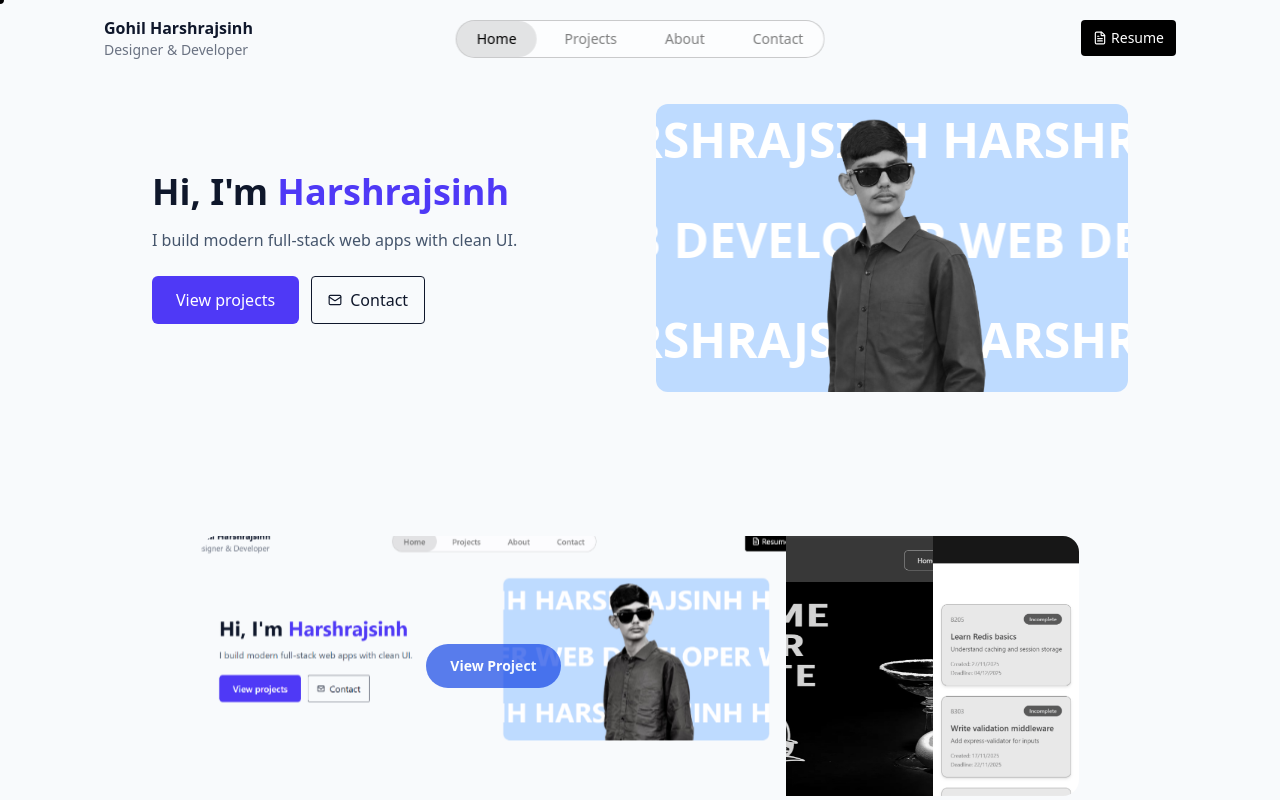
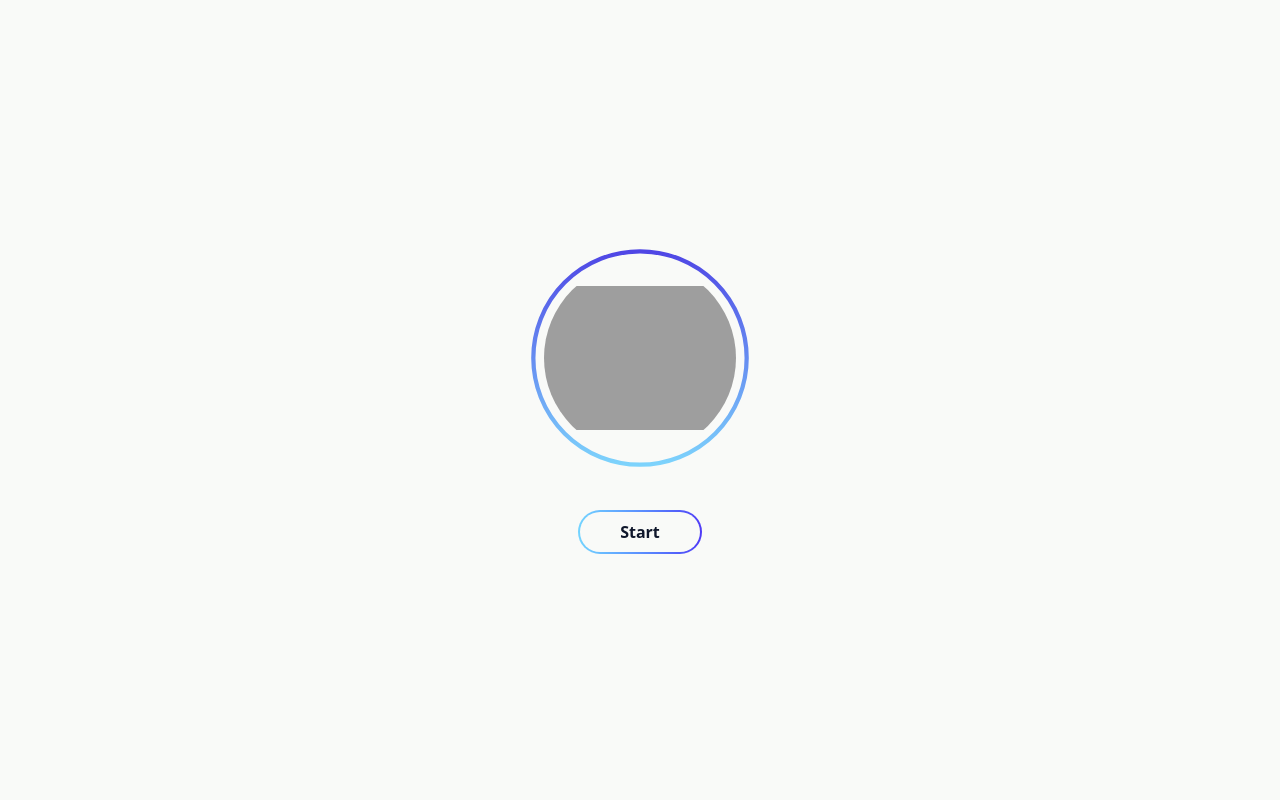
Before and after one commit to harshrajsinh-dev/PORTFOLIO, a React (Vite) app in the folder my-portfolio/: page / in a window 1280 px wide. Shown: the top 800 px of the page. Built offline with nearby package versions, Linux system fonts and the light colour scheme; grey boxes are pictures that could not be loaded.

Commit message:
Refactor Preloader component to manage loading state and improve button visibility

```diff
--- a/my-portfolio/src/App.jsx
+++ b/my-portfolio/src/App.jsx
@@ -23,19 +23,10 @@ export default function App() {
     };
   }, []);
 
-  // Preloader timer
-  useEffect(() => {
-    const timer = setTimeout(() => {
-      setLoading(false);
-    }, 5000); // ⏱ 5 seconds
-
-    return () => clearTimeout(timer);
-  }, []);
-
   return (
     <div className="min-h-screen bg-slate-50 text-slate-900">
 
-      {loading && <Preloader />}
+      {loading && <Preloader setLoading={setLoading} />}
 
       {!loading && (
         <>
--- a/my-portfolio/src/Components/Preloader.jsx
+++ b/my-portfolio/src/Components/Preloader.jsx
@@ -1,60 +1,23 @@
-import React from "react";
+import React, { useEffect, useState } from "react";
 import { assets } from "../assets/assets";
 import "./../index.css";
-const Preloader = () => {
+
+const Preloader = ({ setLoading }) => {
+    const [showButton, setShowButton] = useState(false);
+
+    useEffect(() => {
+        // Match SVG animation duration (2.5s)
+        const timer = setTimeout(() => {
+            console.log("timer ")
+            setShowButton(true);
+        }, 2500);
+
+        return () => clearTimeout(timer);
+    }, []);
+
     return (
-
-        //     <div className="main-circle fixed inset-0 bg-[#F9FAF8] flex items-center justify-center z-[1000]">
-
-
-        //         <div className="main-chain relative h-52 w-52 flex items-center justify-center">
-
-        //             {/* Yeh SVG border draw karshe */}
-        //             <svg width="210" height="210" viewBox="0 0 210 210" className="h-full w-full">
-        //                 <defs>
-        //                     <linearGradient id="circleGradient" x1="0%" y1="0%" x2="100%" y2="0%">
-        //                         <stop offset="0%" stopColor="#7dd3fc" />   {/* sky-300 */}
-        //                         <stop offset="100%" stopColor="#4f46e5" /> {/* indigo-600 */}
-        //                     </linearGradient>
-        //                 </defs>
-        //                 <circle
-        //                     cx="105"
-        //                     cy="105"
-        //                     r="100"
-        //                     stroke="url(#circleGradient)"
-        //                     strokeWidth="4"
-        //                     fill="none"
-        //                     // Animation properties directly inline
-        //                     style={{
-        //                         strokeDasharray: 628, // Circle ni total length
-        //                         strokeDashoffset: 628, // Pehle hide karo
-        //                         animation: 'draw-border 2.5s ease-out forwards' // Animation apply karo
-        //                     }}
-        //                 />
-        //             </svg>
-
-
-        //             {/* Center GIF - Badha par display thase */}
-        //             <img
-        //                 src={assets.preloaderGif}
-        //                 alt="Harshrajsinh Gohil"
-        //                 className="relative z-10 h-48 w-48 object-contain rounded-full"
-        //             />
-
-        //         </div>
-
-        //         {/* Keyframes mate style tag - no config needed */}
-        //         <style>{`
-        //     @keyframes draw-border {
-        //         to {
-        //             stroke-dashoffset: 0;
-        //         }
-        //     }
-        // `}</style>
-        //     </div>
-        <div className="main-circle fixed inset-0 bg-[#F9FAF8] flex items-center justify-center z-[1000] flex-col gap-10">
+        <div className="fixed inset-0 bg-[#F9FAF8] flex items-center justify-center z-[1000] flex-col gap-10">
             <div className="relative h-56 w-56 flex items-center justify-center">
-
                 {/* SVG Border */}
                 <svg
                     viewBox="0 0 210 210"
@@ -91,18 +54,43 @@ const Preloader = () => {
                 />
             </div>
 
-            {/* Animation */}
+            {/* Start Button (appears after loading) */}
+
+            <button
+                onClick={() => {
+                    setLoading(false);
+                }}
+                className={`${showButton ? "opacity-100 animate-fadeUp" : "opacity-0"} flex  relative items-center justify-center rounded-full p-[2px] bg-gradient-to-r from-sky-300 to-indigo-600`}
+            >
+                <span className="px-10 py-2 rounded-full bg-[#F9FAF8] text-slate-900 font-semibold">
+                    Start
+                </span>
+            </button>
+
+            {/* Animations */}
             <style>{`
-    @keyframes draw-border {
-      to {
-        stroke-dashoffset: 0;
-      }
-    }
-  `}</style>
+        @keyframes draw-border {
+          to {
+            stroke-dashoffset: 0;
+          }
+        }
 
-            asdf
+        @keyframes fadeUp {
+          from {
+            opacity: 0;
+            transform: translateY(20px);
+          }
+          to {
+            opacity: 1;
+            transform: translateY(0);
+          }
+        }
+
+        .animate-fadeUp {
+          animation: fadeUp 0.6s ease-out forwards;
+        }
+      `}</style>
         </div>
-
     );
 };
 
```
